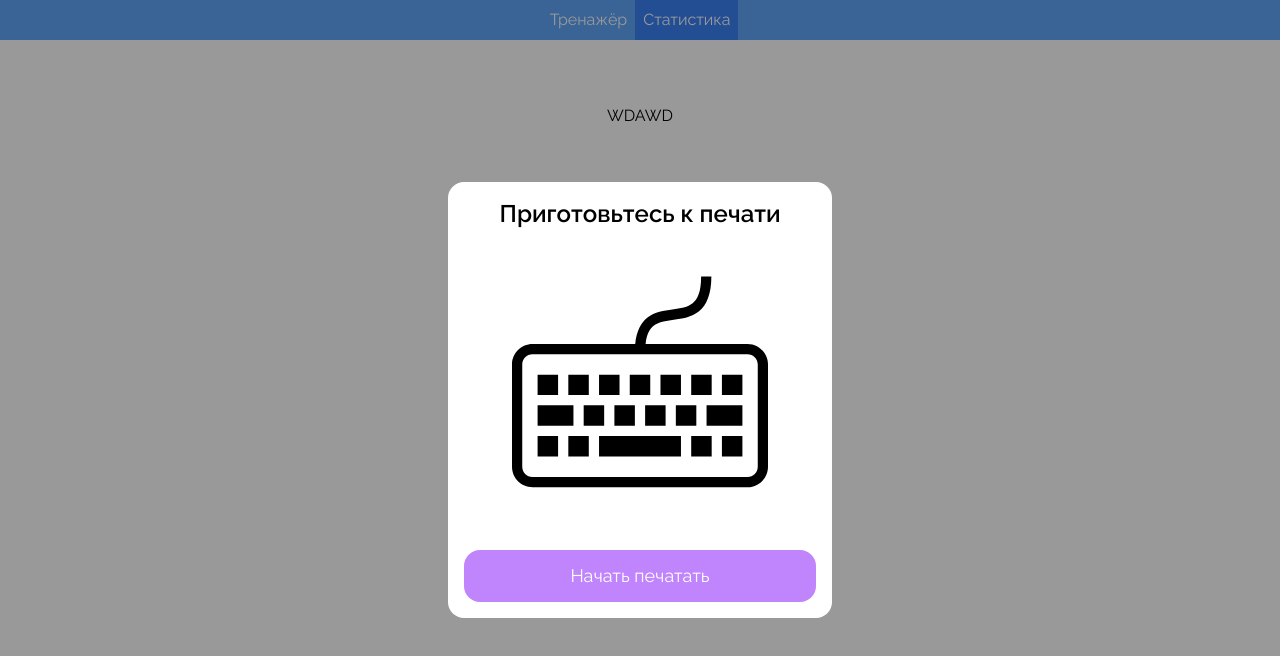
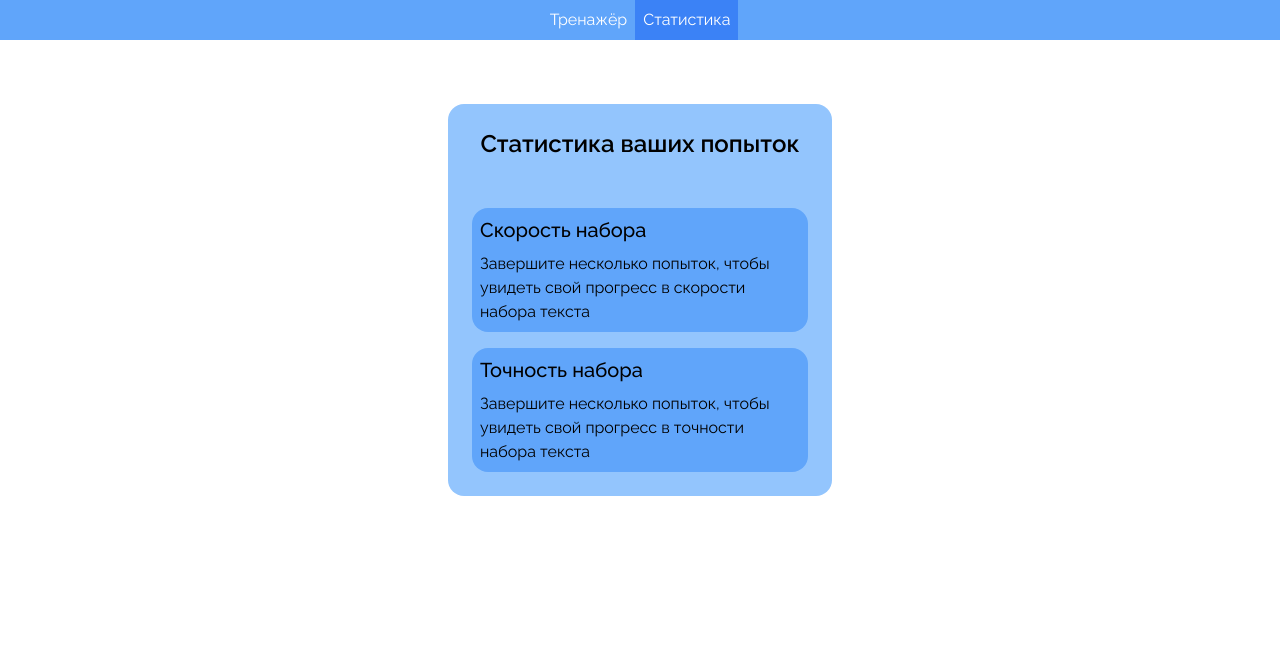
Before and after one commit to synt3tic/touch-typing-sim-spa, a Vue app: page /statistic in a window 1280 px wide. Shown: the top 656 px of the page. Built offline with nearby package versions, Linux system fonts and the light colour scheme.

Commit message:
statistic screen ready

```diff
--- a/src/App.vue
+++ b/src/App.vue
@@ -1,14 +1,10 @@
 <script setup lang="ts">
 import ToHeader from './components/ToHeader.vue';
-import BeforeStart from './components/BeforeStart.vue';
-import ResultScreen from './components/ResultScreen.vue';
 
 </script>
 
 <template>
   <to-header></to-header>
-  <before-start />
-  <result-screen />
   <main class="main">
     <router-view />
   </main>
--- a/src/components/BeforeStart.vue
+++ b/src/components/BeforeStart.vue
@@ -22,7 +22,7 @@ const startTyping = async () => {
 </script>
 
 <template>
-  <to-modal v-if="!store.isTryActive">
+  <to-modal>
     <template #header>Приготовьтесь к печати</template>
     <img class="icon" src="../assets/icons/keyboard.svg" alt="keyboard-icon">
     <to-button @click="startTyping">Начать печатать</to-button>
--- a/src/components/LetterWrapper.vue
+++ b/src/components/LetterWrapper.vue
@@ -28,7 +28,7 @@ const classList = computed(() => {
 
 <style scoped>
 .letter-wrapper {
-  @apply h-8 text-center tracking-widest rounded select-none bg-white;
+  @apply tracking-widest rounded bg-white;
 }
 
 .letter-wrapper_wrong {
--- a/src/components/ResultScreen.vue
+++ b/src/components/ResultScreen.vue
@@ -3,19 +3,35 @@ import { computed } from 'vue';
 import { useSessionStore } from '../stores/SessionStore';
 import ToModal from './UI/ToModal.vue';
 import ToButton from './UI/ToButton.vue';
+import { useStatisticStore } from '../stores/StatisticStore';
+import { useRouter } from 'vue-router';
 
-const store = useSessionStore();
+const router = useRouter();
+const sessionStore = useSessionStore();
+const statisticStore = useStatisticStore();
 
-const typingSpeed = computed(() => Math.round((store.correctClickCounter / store.secondsCounter) * 60));
-const typingAccuracy = computed(() => Math.round((store.correctClickCounter / store.totalClickCounter) * 100));
+const typingSpeed = computed(() => Math.round((sessionStore.correctClickCounter / sessionStore.secondsCounter) * 60));
+const typingAccuracy = computed(() => Math.round((sessionStore.correctClickCounter / sessionStore.totalClickCounter) * 100));
+
+const saveResult = () => {
+  statisticStore.saveRecord(typingSpeed.value, typingAccuracy.value);
+  sessionStore.restartTry();
+};
+
+const goToStatistic = () => {
+  statisticStore.saveRecord(typingSpeed.value, typingAccuracy.value);
+  sessionStore.resetValues();
+  router.push({ name: 'statistic-screen' });
+};
 </script>
 
 <template>
-  <to-modal v-if="store.isResultScreenVisible">
+  <to-modal>
     <template #header>Ваши результаты</template>
     <p>Скорость печати: <strong>{{ typingSpeed }}</strong> знаков в минуту</p>
     <p>Точность нажатий: <strong>{{ typingAccuracy }}</strong> %</p>
-    <to-button>Попробовать ещё раз</to-button>
+    <to-button @click="saveResult">Попробовать ещё раз</to-button>
+    <to-button @click="goToStatistic">Перейти к экрану статистики</to-button>
   </to-modal>
 </template>
 
--- a/src/components/StatisticsScreen.vue
+++ b/src/components/StatisticsScreen.vue
@@ -1,13 +1,103 @@
 <script setup lang="ts">
+import { computed } from 'vue';
+import { useStatisticStore } from '../stores/StatisticStore';
 
+const store = useStatisticStore();
+
+const bestAccuracy = computed(() => {
+  let result: number = 0;
+  store.statisticInfo.forEach(el => {
+    if (result < el.accuracy) result = el.accuracy;
+  });
+  return result;
+})
+
+const bestSpeed = computed(() => {
+  let result: number = 0;
+  store.statisticInfo.forEach(el => {
+    if (result < el.speed) result = el.speed;
+  });
+  return result;
+})
+
+const speedResultMessage = computed(() => {
+  if (store.statisticInfo.length <= 1) {
+    return 'Завершите несколько попыток, чтобы увидеть свой прогресс в скорости набора текста';
+  }
+  const firstTrySpeed = store.statisticInfo[0].speed;
+  let result: string = `Ваш лучший результат: ${bestSpeed.value} зн./мин.`;
+  if (store.statisticInfo.length > 1 && bestSpeed.value > firstTrySpeed) {
+    result += ` Это на ${bestSpeed.value - firstTrySpeed} зн./мин. быстрее, в сравнении с первой попыткой`;
+  } else {
+    result = 'Потренеруйтесь ещё немного, чтобы скорость набора текста стала выше';
+  }
+  return result;
+});
+
+const accuracyResultMessage = computed(() => {
+  if (store.statisticInfo.length <= 1) {
+    return 'Завершите несколько попыток, чтобы увидеть свой прогресс в точности набора текста';
+  }
+  const firstTryAccuracy = store.statisticInfo[0].accuracy;
+  let result: string = `Ваш лучший результат: ${bestAccuracy.value} %.`;
+  if (store.statisticInfo.length > 1 && bestAccuracy.value > firstTryAccuracy) {
+    result += ` Это на ${bestAccuracy.value - firstTryAccuracy} % точнее, в сравнении с первой попыткой`;
+  } else {
+    result = 'Потренеруйтесь ещё немного, чтобы улучшить точность набора';
+  }
+  return result;
+});
 </script>
 
 <template>
-  <div>
-WDAWD
+  <div class="statistic-screen">
+    <h1>Статистика ваших попыток</h1>
+    <ul class="statistic-screen__records">
+      <li v-for="record in store.statisticInfo" :key="record.id">
+        <h2><strong>Попытка №{{ record.id }}</strong></h2>
+        <p>Скорость набора текста: <strong>{{ record.speed }}</strong> зн./мин</p>
+        <p>Точность набора текста: <strong>{{ record.accuracy }}</strong> %</p>
+      </li>
+    </ul>
+    <div class="statistic-screen__best-results">
+      <div class="best-results__result-card">
+        <h3>Скорость набора</h3>
+        <p>{{ speedResultMessage }}</p>
+      </div>
+      <div class="best-results__result-card">
+        <h3>Точность набора</h3>
+        <p>{{ accuracyResultMessage }}</p>
+      </div>
+    </div>
   </div>
 </template>
 
 <style scoped>
+.statistic-screen {
+  @apply flex flex-col justify-center gap-6 p-6 text-center bg-blue-300 rounded-2xl w-96;
+}
 
+.statistic-screen h1 {
+  @apply text-2xl font-semibold;
+}
+
+.statistic-screen__records {
+  @apply flex flex-col items-center gap-4;
+}
+
+.statistic-screen__records li {
+  @apply w-full p-4 border border-solid border-blue-500 rounded-2xl;
+}
+
+.statistic-screen__best-results {
+  @apply flex flex-col gap-4 text-left;
+}
+
+.best-results__result-card {
+  @apply flex flex-col gap-2 w-full p-2 rounded-2xl bg-blue-400;
+}
+
+.best-results__result-card h3 {
+  @apply text-xl font-medium;
+}
 </style>
--- a/src/components/TrainScreen.vue
+++ b/src/components/TrainScreen.vue
@@ -1,14 +1,23 @@
 <script setup lang="ts">
+import BeforeStart from '../components/BeforeStart.vue';
+import ResultScreen from '../components/ResultScreen.vue';
 import TextField from './TextField.vue';
 import StatisticsIndicator from './StatisticsIndicator.vue';
 import ToButton from './UI/ToButton.vue';
 import { useSessionStore } from '../stores/SessionStore';
+import { onUnmounted } from 'vue';
 
 const store = useSessionStore();
+
+onUnmounted(() => {
+  store.resetValues();
+});
 
 </script>
 
 <template>
+  <before-start v-if="!store.isTryActive" />
+  <result-screen v-if="store.isResultScreenVisible" />
   <div class="train-screen">
     <text-field />
     <div class="train-screen__indicators">
--- a/src/components/UI/ToModal.vue
+++ b/src/components/UI/ToModal.vue
@@ -17,7 +17,7 @@
 }
 
 .to-modal__window {
-  @apply flex flex-col gap-8 w-96 p-4 text-center bg-white rounded-2xl;
+  @apply flex flex-col gap-4 w-96 p-4 text-center bg-white rounded-2xl;
 }
 
 .to-modal__window h2 {
--- /dev/null
+++ b/src/interfaces/StatisticInterfaces.ts
@@ -0,0 +1,5 @@
+export interface TryRecord {
+  id: number;
+  speed: number;
+  accuracy: number;
+}
--- a/src/stores/SessionStore.ts
+++ b/src/stores/SessionStore.ts
@@ -26,6 +26,7 @@ export const useSessionStore = defineStore('SessionStore', () => {
     totalClickCounter.value = 0;
     correctClickCounter.value = 0;
     wrongClick.value = false;
+    isResultScreenVisible.value = false;
     clearInterval(interval);
   };
 
@@ -66,6 +67,7 @@ export const useSessionStore = defineStore('SessionStore', () => {
     wrongClick,
     secondsCounter,
     convertTextToArray,
+    resetValues,
     startTry,
     stopTry,
     restartTry,
--- /dev/null
+++ b/src/stores/StatisticStore.ts
@@ -0,0 +1,21 @@
+import { defineStore } from 'pinia';
+import { ref } from 'vue';
+import { TryRecord } from '../interfaces/StatisticInterfaces';
+
+export const useStatisticStore = defineStore('StatisticStore', () => {
+  const statisticInfo = ref<TryRecord[]>([]);
+
+  const saveRecord = (speed: number, accuracy: number) => {
+    const currentRecord: TryRecord = {
+      id: statisticInfo.value.length + 1,
+      speed: speed,
+      accuracy: accuracy,
+    };
+    statisticInfo.value.push(currentRecord);
+  };
+
+  return {
+    statisticInfo,
+    saveRecord,
+  };
+});
```
Also changed, not shown: src/assets/icons/accuracy.svg (added), src/assets/icons/speed.svg (added).
